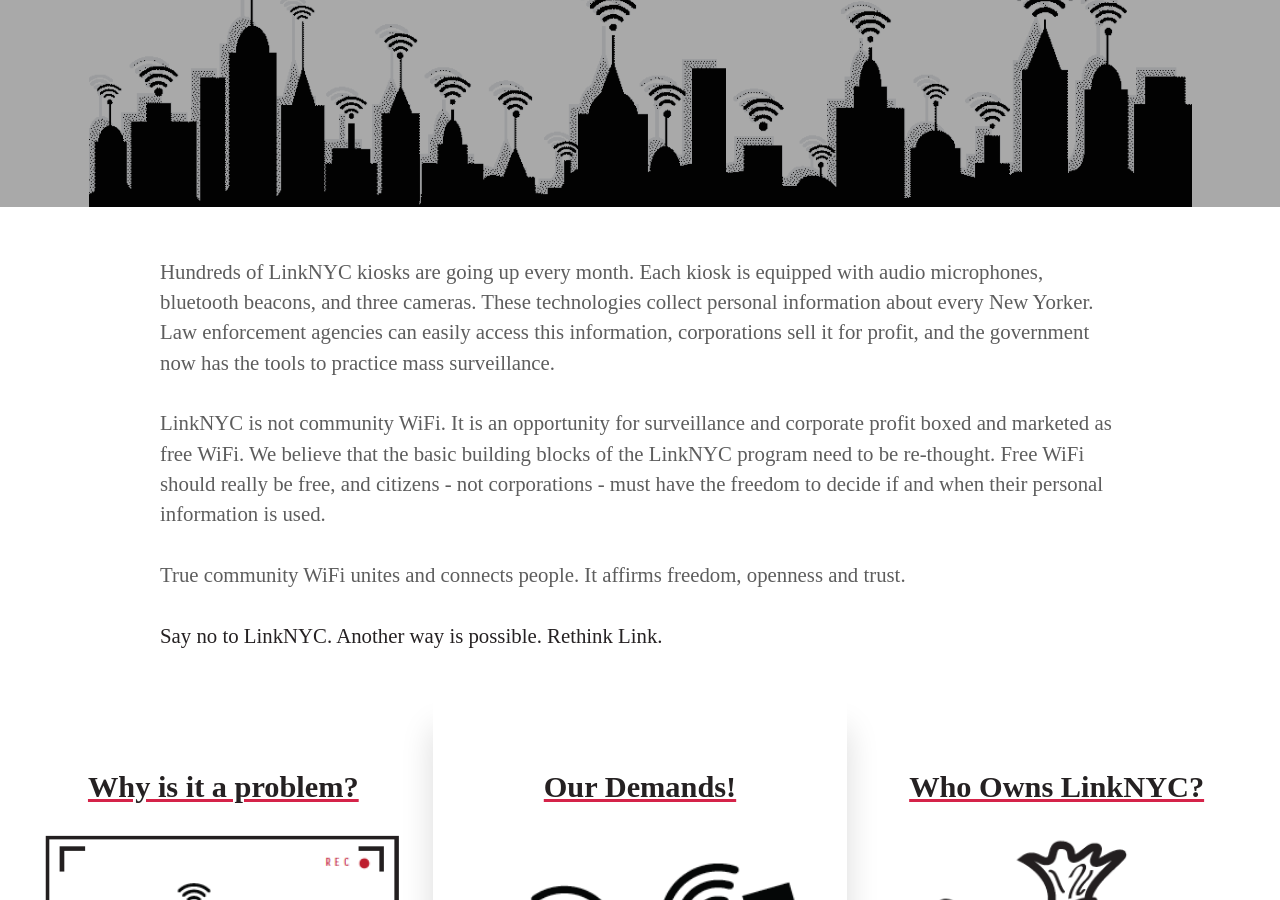
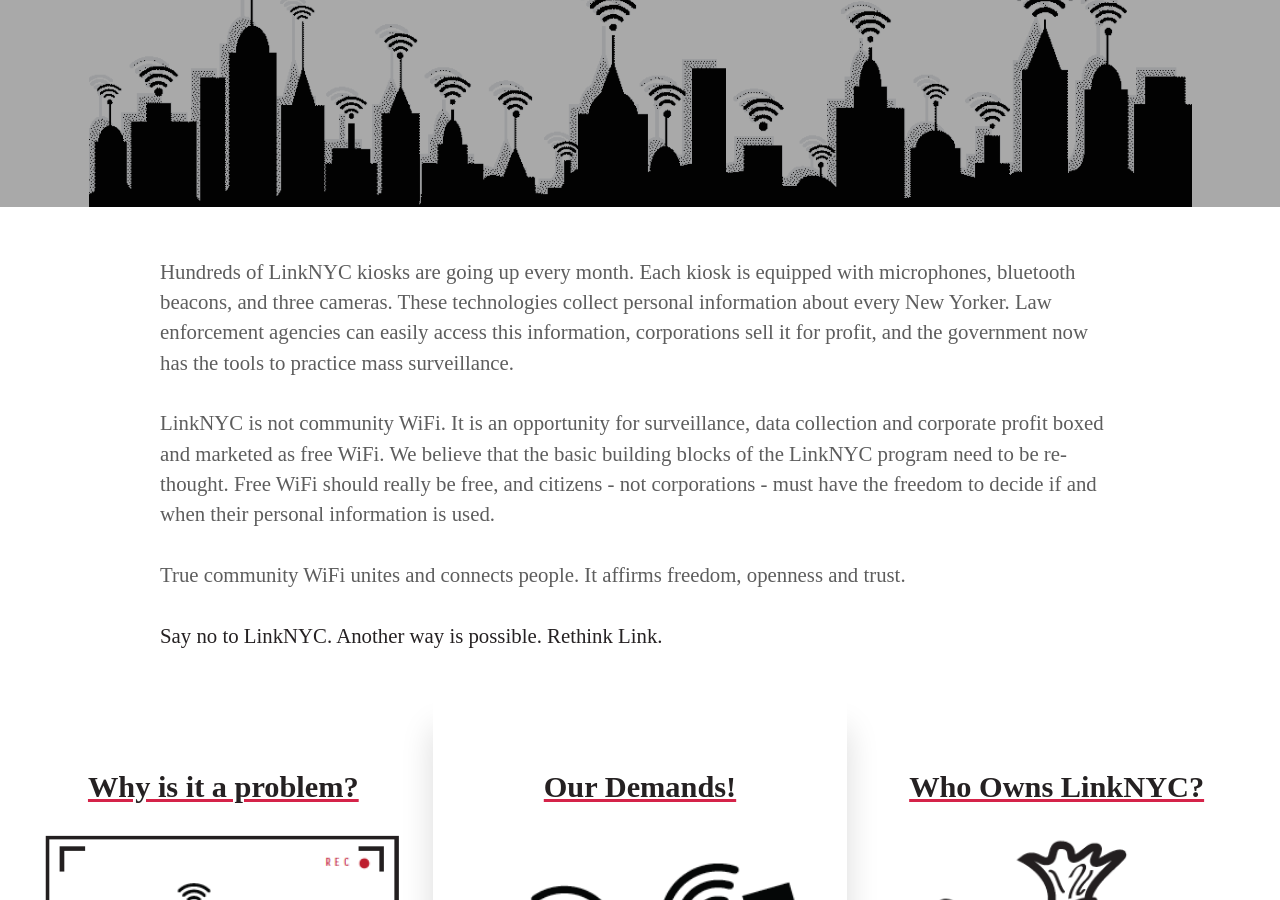
Before and after one commit to rethinklinknyc/rethinklinknyc.github.io, a Jekyll site: the page built from index.html, in a window 1280 px wide and 900 px high, scrolled down 301 px. Built offline with Jekyll 4.4.1, drawn with Linux system fonts in a browser that asks for light colours; some web fonts are replaced; the list of posts is cut into pages by our own code.

Commit message:
Update home_intro.html

```diff
--- a/_includes/home_intro.html
+++ b/_includes/home_intro.html
@@ -1,7 +1,7 @@
-Hundreds of LinkNYC kiosks are going up every month. Each kiosk is equipped with audio microphones, bluetooth beacons, and three cameras.  These technologies collect personal information about every New Yorker.  Law enforcement agencies can easily access this information, corporations sell it for profit, and the government now has the tools to practice mass surveillance.
+Hundreds of LinkNYC kiosks are going up every month. Each kiosk is equipped with microphones, bluetooth beacons, and three cameras.  These technologies collect personal information about every New Yorker.  Law enforcement agencies can easily access this information, corporations sell it for profit, and the government now has the tools to practice mass surveillance.
 <br /><br />
 
-LinkNYC is not community WiFi. It is an opportunity for surveillance and corporate profit boxed and marketed as free WiFi.  We believe that the basic building blocks of the LinkNYC program need to be re-thought.  Free WiFi  should really be free, and citizens - not corporations - must have the freedom to decide if and when their personal information is used. <br /><br />
+LinkNYC is not community WiFi. It is an opportunity for surveillance, data collection and corporate profit boxed and marketed as free WiFi.  We believe that the basic building blocks of the LinkNYC program need to be re-thought.  Free WiFi  should really be free, and citizens - not corporations - must have the freedom to decide if and when their personal information is used. <br /><br />
 True community WiFi unites and connects people. It affirms freedom, openness and trust.
 <br/><br/>
 <strong>Say no to LinkNYC. Another way is possible. Rethink Link.</strong>
```
